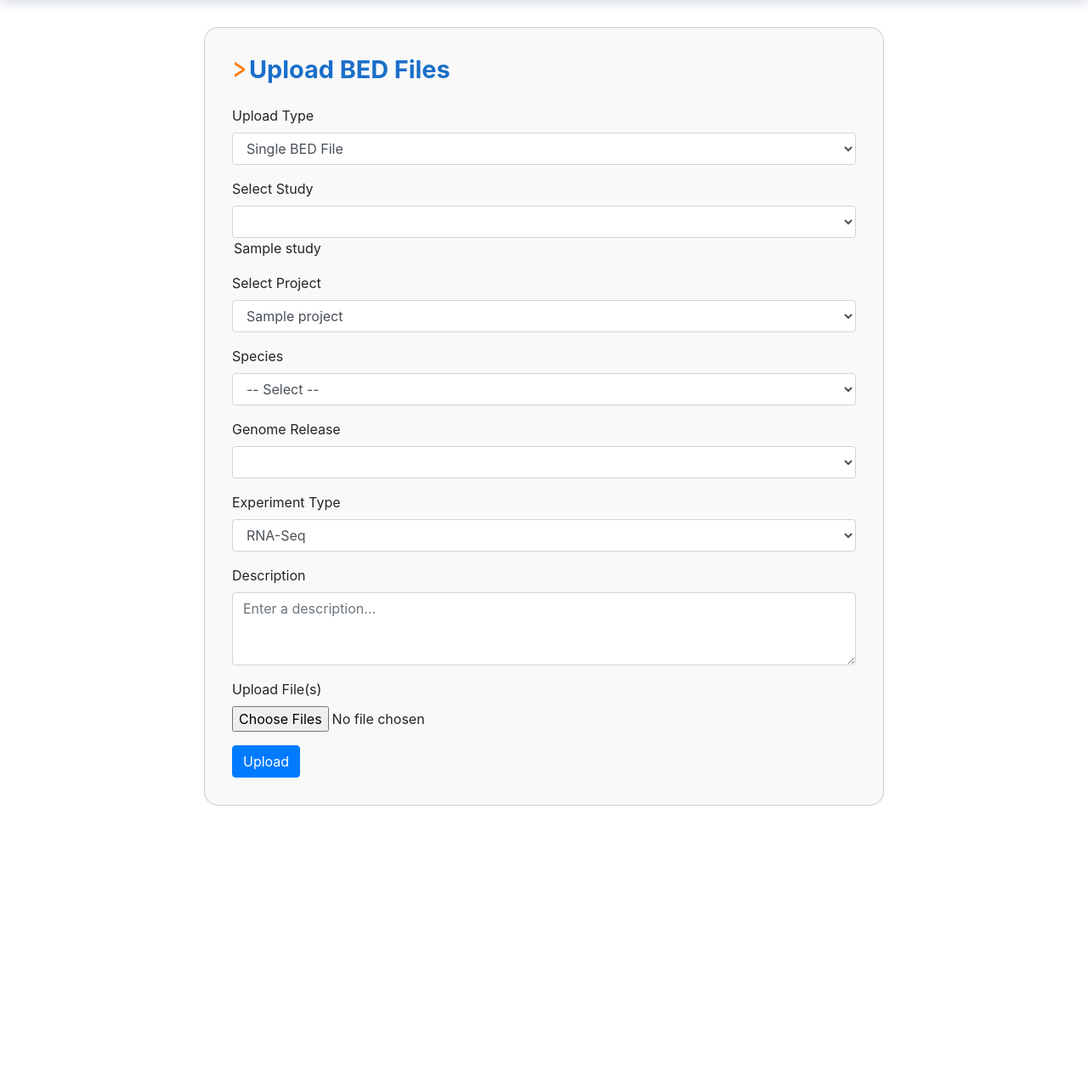
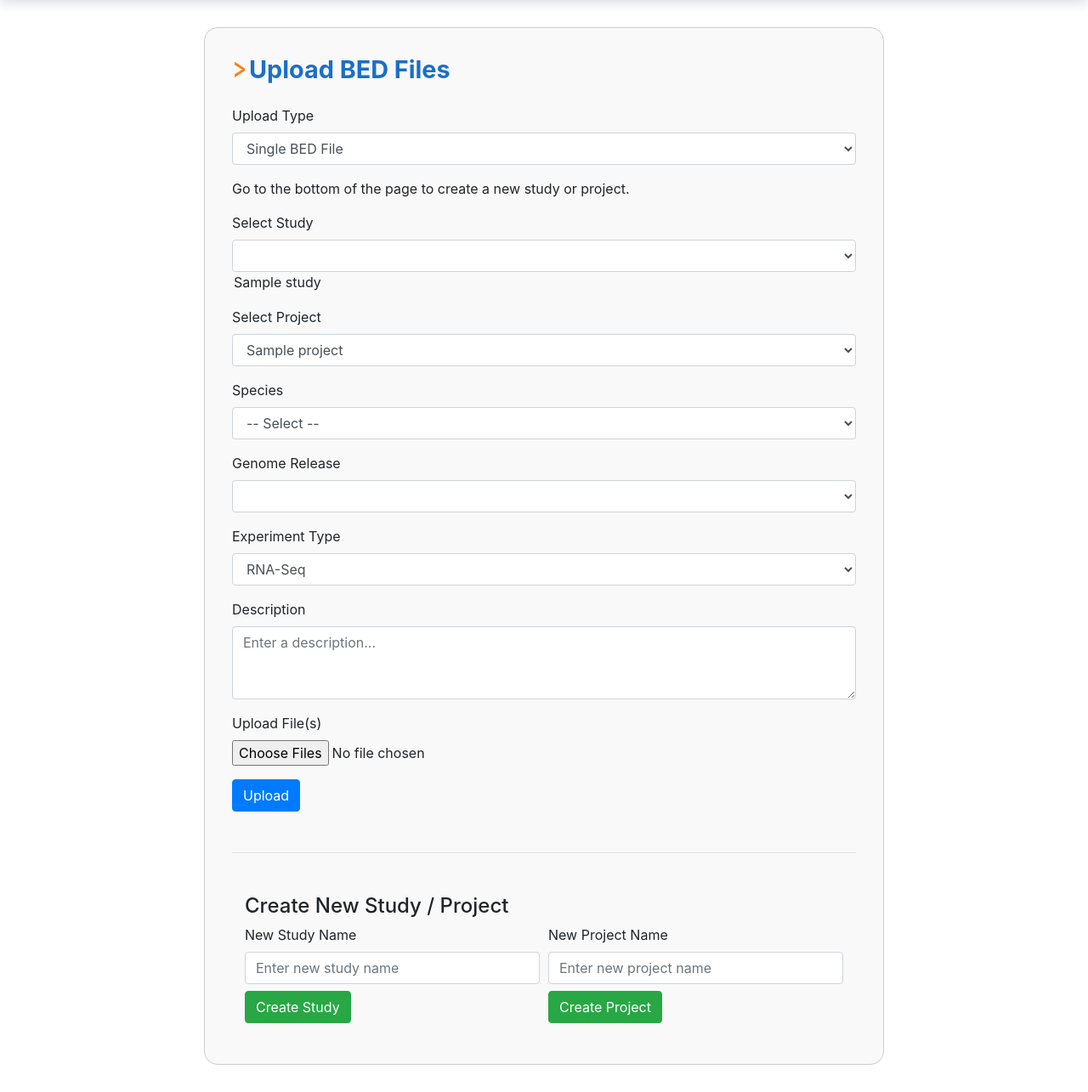
Before and after one commit to amcdonald0/multibedbrowser, a Flask app: template templates/upload.html in a window 1280 px wide. Shown: the part 56-1341 px from the top of the page at 85% size. Before the commit the page ends 1004 px from the top, so only its background shows below. Run offline with Flask 3, Linux system fonts and the light colour scheme; the template is opened without the code that fills it: most values are stand-ins (such as "Sample title", 1, 10 or a date in 2020); lists and menus that the app fills with data are empty; some libraries are stand-ins or nearby versions.

Commit message:
something

```diff
--- a/templates/upload.html
+++ b/templates/upload.html
@@ -63,6 +63,7 @@
         </div>
 
         <!-- Study/Project (only for single BED file) -->
+        <p>Go to the bottom of the page to create a new study or project. </p>
         <div id="studyProjectOptions">
           <div class="form-group">
             <label for="study">Select Study</label>
@@ -135,6 +136,31 @@
           <strong>Project:</strong> <span id="uploadedProject"></span>
         </div>
       </div>
+      <hr class="my-5">
+
+      <div class="container mt-5">
+        <h4>Create New Study / Project</h4>
+        <form id="createStudyProjectForm">
+          <div class="form-row">
+            <div class="form-group col-md-6">
+              <label for="newStudy">New Study Name</label>
+              <input type="text" class="form-control" id="newStudy" name="newStudy" placeholder="Enter new study name">
+              <button type="button" class="btn btn-success mt-2" id="createStudyBtn">Create Study</button>
+            </div>
+            <div class="form-group col-md-6">
+              <label for="newProject">New Project Name</label>
+              <input type="text" class="form-control" id="newProject" name="newProject" placeholder="Enter new project name">
+              <button type="button" class="btn btn-success mt-2" id="createProjectBtn">Create Project</button>
+            </div>
+          </div>
+        </form>
+
+        <div id="createStatus" class="mt-3" style="display: none;">
+          <div class="alert alert-info" role="alert" id="createStatusMsg">
+            <!-- Message will be populated by JS -->
+          </div>
+        </div>
+      </div>
     </div>
 
     <!-- Scripts -->
@@ -165,6 +191,25 @@
 
         // In practice, you'd POST the form data via AJAX/fetch to the server here.
       });
+      document.getElementById('createStudyBtn').addEventListener('click', function () {
+      const study = document.getElementById('newStudy').value.trim();
+      if (study) {
+      document.getElementById('createStatusMsg').innerHTML = `
+      <strong>New Study Created:</strong> ${study}
+      `;
+      document.getElementById('createStatus').style.display = 'block';
+      }
+      });
+
+      document.getElementById('createProjectBtn').addEventListener('click', function () {
+      const project = document.getElementById('newProject').value.trim();
+      if (project) {
+      document.getElementById('createStatusMsg').innerHTML = `
+      <strong>New Project Created:</strong> ${project}
+    `  ;
+      document.getElementById('createStatus').style.display = 'block';
+      }
+      });
     </script>
 
     <!-- Optional JavaScript -->
```
